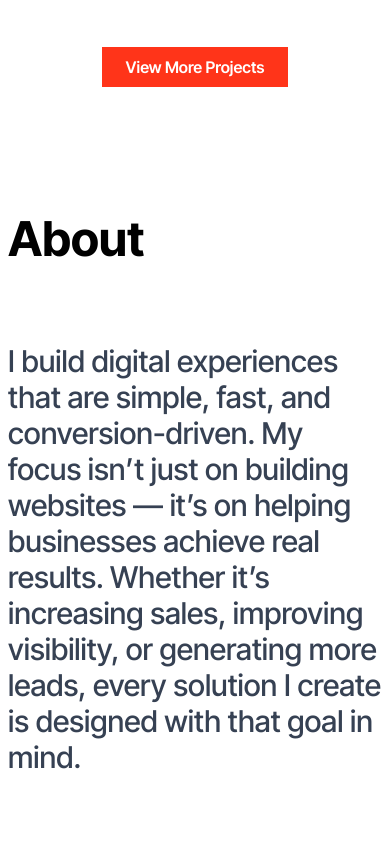
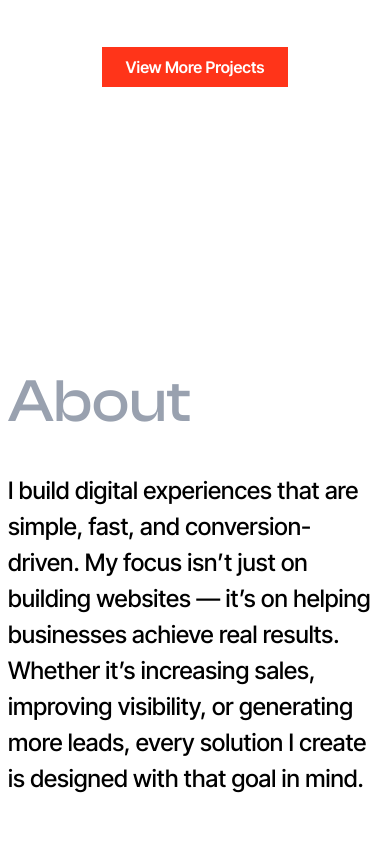
Before and after one commit to abdulbasset-benz/portfolio, a React (Vite) app: page / in a window 390 px wide. Shown: the part 2740-3584 px from the top of the page. Built offline with nearby package versions, Linux system fonts and the light colour scheme; a web font is replaced by a local one.

Commit message:
Implement responsive design for about section

```diff
--- a/src/components/About.jsx
+++ b/src/components/About.jsx
@@ -1,11 +1,14 @@
 const About = () => {
   return (
-    <div className="h-full w-screen overflow-hidden relative p-2">
-      <div className="py-20">
-        <h1 className="font-inter font-bold text-5xl text-left">About</h1>
+    <div className="h-screen w-screen overflow-hidden relative p-2 pt-10 flex flex-col justify-center">
+      <div className="py-10 max-w-4xl">
+        <h1 className="font-clash font-medium text-[clamp(3.8rem,8vw,7rem)] leading-[clamp(1em,0.7em,2em)] text-left text-gray-400">
+
+          About
+        </h1>{" "}
       </div>
-      <div>
-        <h1 className="font-inter font-medium text-3xl text-gray-700">
+      <div className="flex justify-center">
+        <h1 className="font-inter font-medium text-[clamp(1.5rem,2.5vw,4rem)] max-w-xl lg:max-w-4xl">
           I build digital experiences that are simple, fast, and
           conversion-driven. My focus isn’t just on building websites — it’s on
           helping businesses achieve real results. Whether it’s increasing
--- a/src/components/Projects.jsx
+++ b/src/components/Projects.jsx
@@ -4,7 +4,7 @@ const Projects = () => {
   return (
     <div className="h-full overflow-hidden md:p-10">
       <div className="py-5 flex justify-center">
-        <h1 className="font-clash font-medium text-[clamp(3.8rem,10vw,7rem)] leading-[clamp(1em,0.7em,2em)] text-center">
+        <h1 className="font-clash font-medium text-[clamp(3.8rem,8vw,7rem)] leading-[clamp(1em,0.7em,2em)] text-center">
           <span className="text-primary text-8xl leading-none relative z-10">
             •
           </span>{" "}
```
